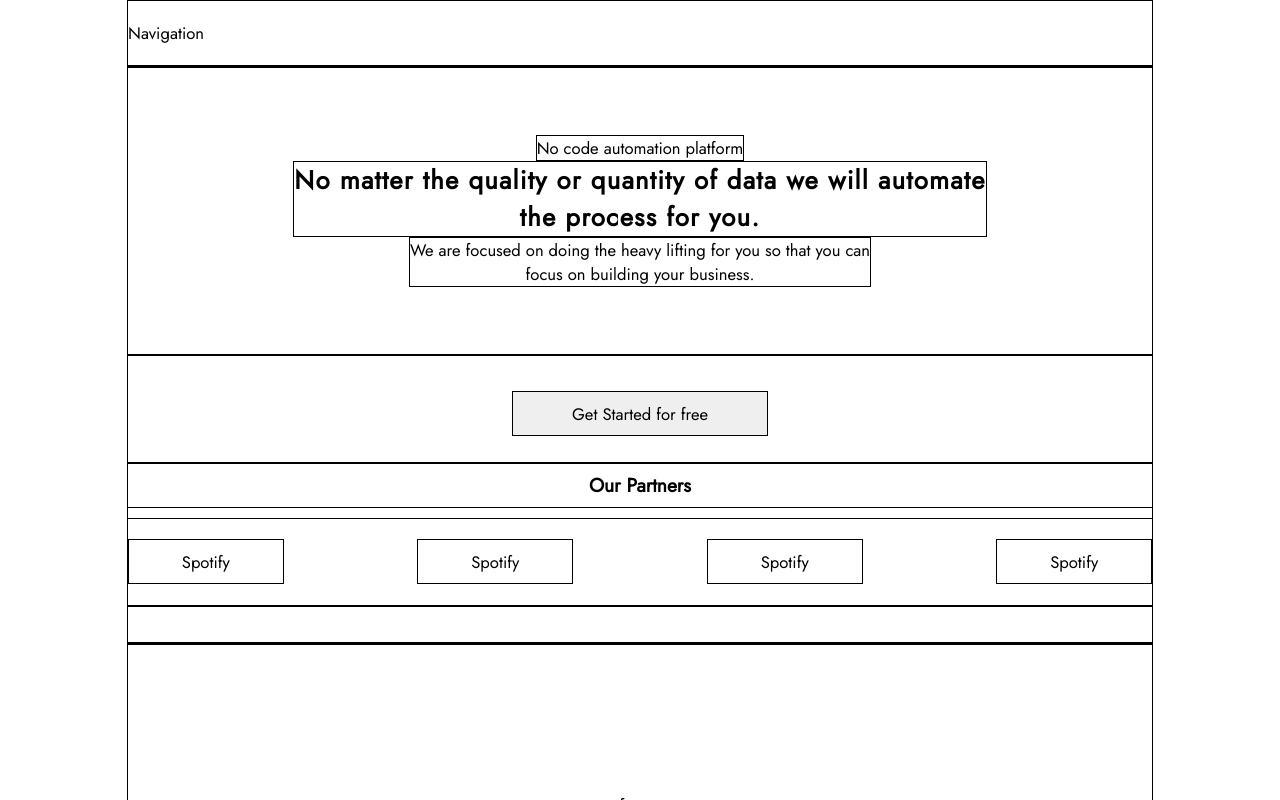
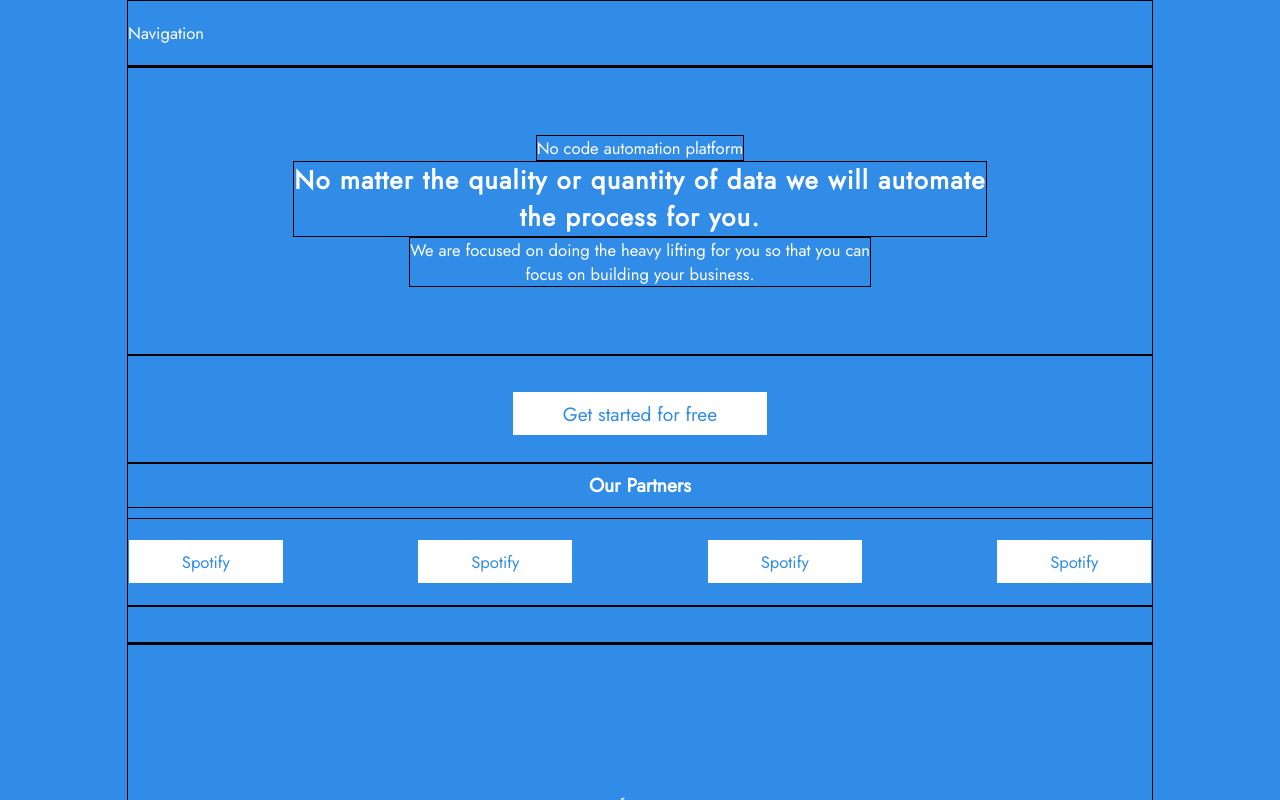
Before and after one commit to MokuaEnock/Neural-forge-frontend, a React (Create React App) app: page / in a window 1280 px wide. Shown: the top 800 px of the page. Built offline with nearby package versions, Linux system fonts and the light colour scheme.

Commit message:
add color to landing page

```diff
--- a/src/App.css
+++ b/src/App.css
@@ -5,6 +5,8 @@ body {
   flex-direction: column;
   align-items: center;
   justify-content: center;
+  background-color: #318ce7;
+  color: white;
 }
 
 #root {
--- a/src/pages/Landing/Landing.jsx
+++ b/src/pages/Landing/Landing.jsx
@@ -18,7 +18,7 @@ export default function Landing() {
         </p>
       </div>
       <div id="landing-container2">
-        <button>Get Started for free</button>
+        <button>Get started for free</button>
 
         <div>
           <h4>Our Partners</h4>
--- a/src/pages/Landing/landing.css
+++ b/src/pages/Landing/landing.css
@@ -6,6 +6,8 @@
     flex-direction: column;
     align-items: center;
     justify-content: center;
+    color: white;
+    background-color: #318ce7;
 }
 
 #landing * {
@@ -88,12 +90,19 @@
     flex-direction: column;
     align-items: center;
     justify-content: center;
+    border: thin solid #318ce7;
     font-size: 1.3vw;
+    color: #318ce7;
+    background-color: white;
 }
 
 #landing-container2>button {
+    cursor: pointer;
     width: 25%;
     height: 3.5vw;
-    font-size: 1.3vw;
+    font-size: 1.5vw;
     margin-bottom: 2vw;
+    border: thin solid #318ce7;
+    color: #318ce7;
+    background-color: white;
 }
```
